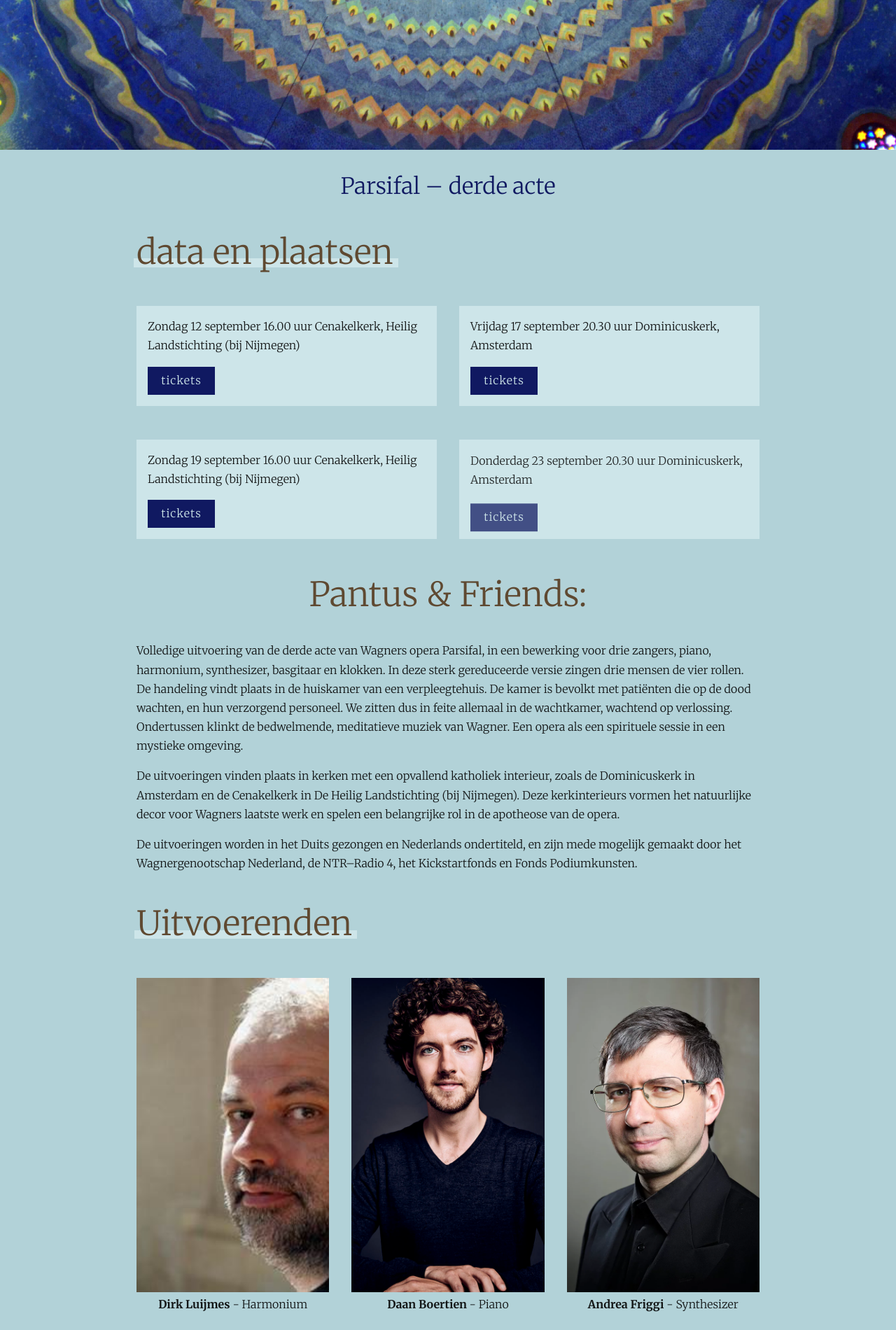
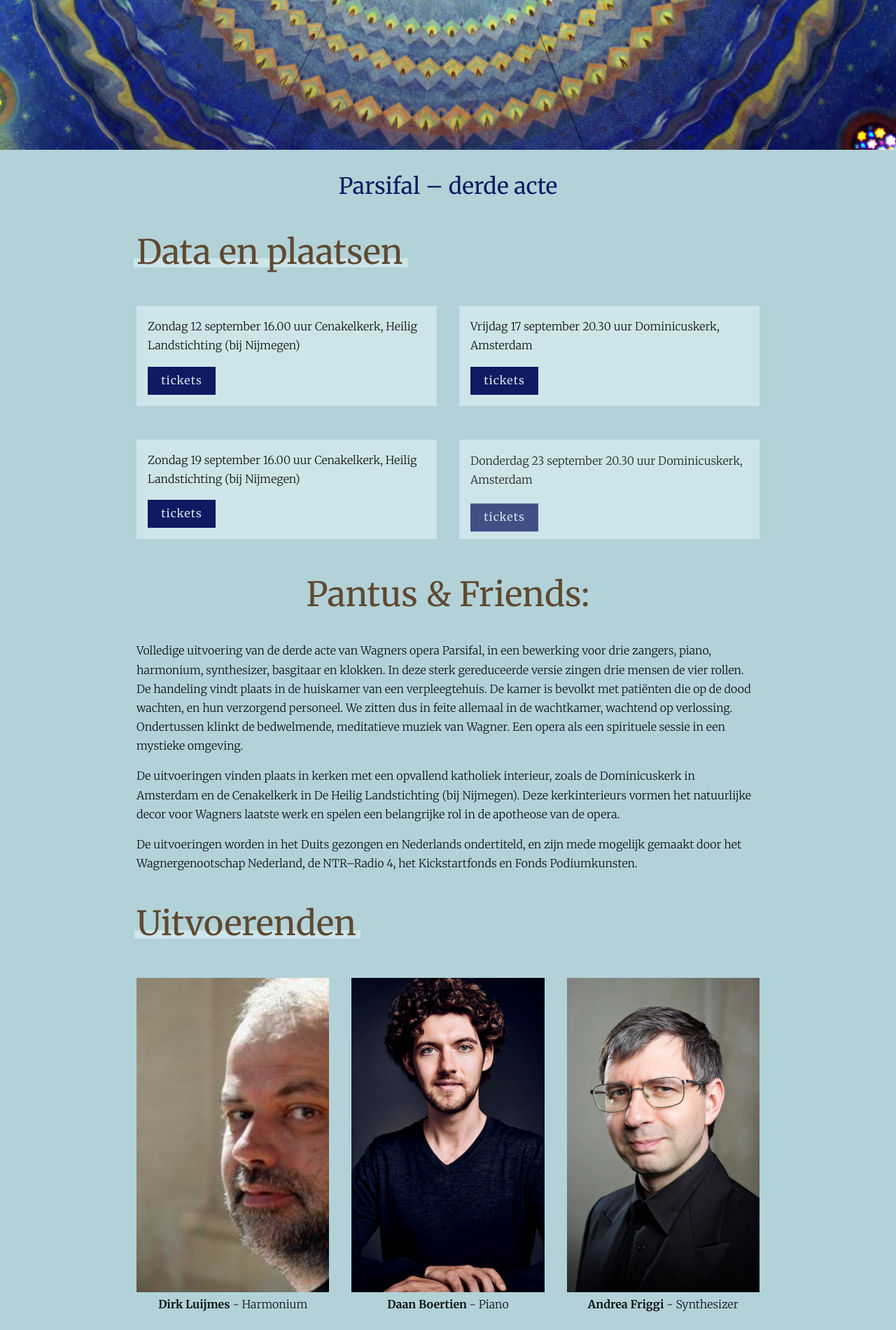
Before and after one commit to DaanBoertien/ParsifalWebsite, a Jekyll site: the page built from index.html, in a window 1280 px wide. Shown: the part 637-2537 px from the top of the page at 70% size. Built offline with Jekyll 4.4.1, drawn with Linux system fonts in a browser that asks for light colours; nearby versions of some CDN libraries.

Commit message:
change fonts

```diff
--- a/_sass/typography.scss
+++ b/_sass/typography.scss
@@ -17,8 +17,9 @@
 h3,
 .button {
   font-family: "Merriweather";
-  font-weight: 300;
+  font-weight: 500;
   opacity: 0;
+  letter-spacing: 0;
 }
 p {
   opacity: 0;
--- a/index.html
+++ b/index.html
@@ -12,7 +12,7 @@
 <div class="container">
     <h2 class="info-subtitle fadeIn">Parsifal – derde acte</h2>
 <section class="dates">
-    <h2 class="underline fadeIn">data en plaatsen</h2>
+    <h2 class="underline fadeIn">Data en plaatsen</h2>
     <div class="agenda fadeIn">
         <div class="dates-card fadeIn">
             <p class="fadeIn">
```
Also changed, not shown: 3 other files.
